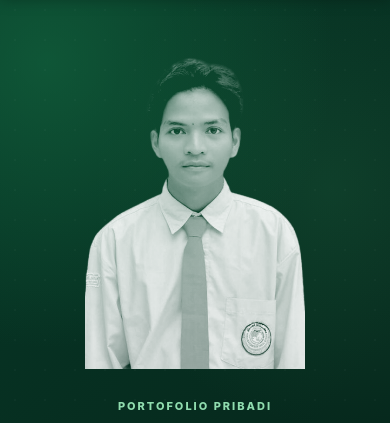
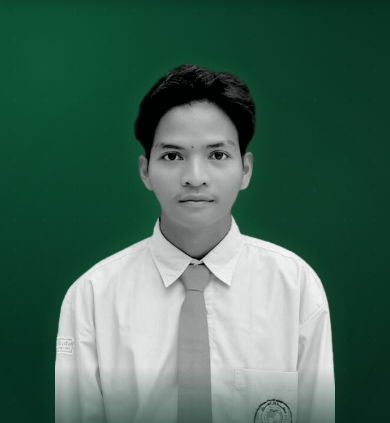
Before and after one commit to SGT4653/portofolio-sigit, a plain HTML site: page index.html in a window 390 px wide. Shown: the part 65-488 px from the top of the page. Drawn offline with Linux system fonts and the light colour scheme.

Commit message:
Revise styles for modern portfolio theme
Updated the portfolio styles with a modern theme and improved accessibility features.

```diff
--- a/style.css
+++ b/style.css
@@ -1,7 +1,7 @@
 
 /* =================================
    PORTOFOLIO MUHAMMAD SIGIT ARIZKY
-   Tema hijau UINSU - simple & profesional
+   Tema hijau UINSU - modern & profesional
 ================================= */
 
 :root {
@@ -291,7 +291,7 @@ body::after {
     font-size: 12px;
 }
 
-/* FOTO PROFIL */
+/* FOTO PROFIL - SOFT GLOW */
 .hero-photo {
     display: flex;
     justify-content: center;
@@ -299,22 +299,60 @@ body::after {
     min-width: 0;
     height: 540px;
     position: relative;
+    isolation: isolate;
+}
+
+/* Cahaya lembut di belakang foto */
+.hero-photo::before {
+    content: "";
+    position: absolute;
+    width: 85%;
+    height: 75%;
+    left: 50%;
+    bottom: 5%;
+    transform: translateX(-50%);
+    background: radial-gradient(
+        ellipse,
+        rgba(39, 153, 96, 0.28) 0%,
+        rgba(15, 90, 55, 0.12) 45%,
+        transparent 75%
+    );
+    filter: blur(35px);
+    z-index: -1;
 }
 
 .photo-main {
+    position: relative;
+    z-index: 1;
     width: 100%;
     height: 100%;
     max-width: 520px;
-    aspect-ratio: auto;
+    object-fit: contain;
+    object-position: center bottom;
     border: none;
     border-radius: 0;
     background: transparent;
-    object-fit: contain;
-    object-position: center bottom;
-    filter: grayscale(100%) contrast(1.08);
-    mix-blend-mode: screen;
-    opacity: 0.95;
-    box-shadow: none;
+
+    filter:
+        grayscale(100%)
+        contrast(1.08)
+        drop-shadow(0 0 12px rgba(143, 220, 174, 0.12));
+
+    opacity: 0.97;
+
+    -webkit-mask-image: linear-gradient(
+        to bottom,
+        black 0%,
+        black 78%,
+        transparent 100%
+    );
+
+    mask-image: linear-gradient(
+        to bottom,
+        black 0%,
+        black 78%,
+        transparent 100%
+    );
 }
 
 /* PROFIL DAN KONTAK DI HOME */
@@ -608,22 +646,28 @@ body::after {
         text-align: center;
     }
 
+    /* FOTO HP */
     .hero-photo {
         grid-row: 1;
-        height: 330px;
+        height: 420px;
         justify-content: center;
+    }
+
+    .hero-photo::before {
+        width: 90%;
+        height: 75%;
+        bottom: 5%;
     }
 
     .photo-main {
         width: 100%;
-        max-width: 300px;
-        height: 330px;
-        aspect-ratio: auto;
+        max-width: 340px;
+        height: 420px;
         object-fit: contain;
+        object-position: center bottom;
         border: none;
         border-radius: 0;
         box-shadow: none;
-        mix-blend-mode: screen;
     }
 
     .eyebrow {
```
